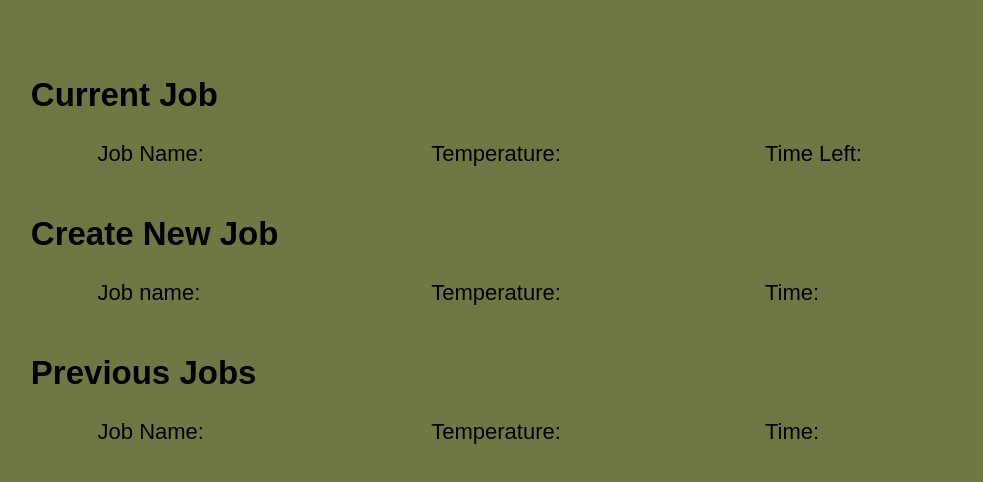
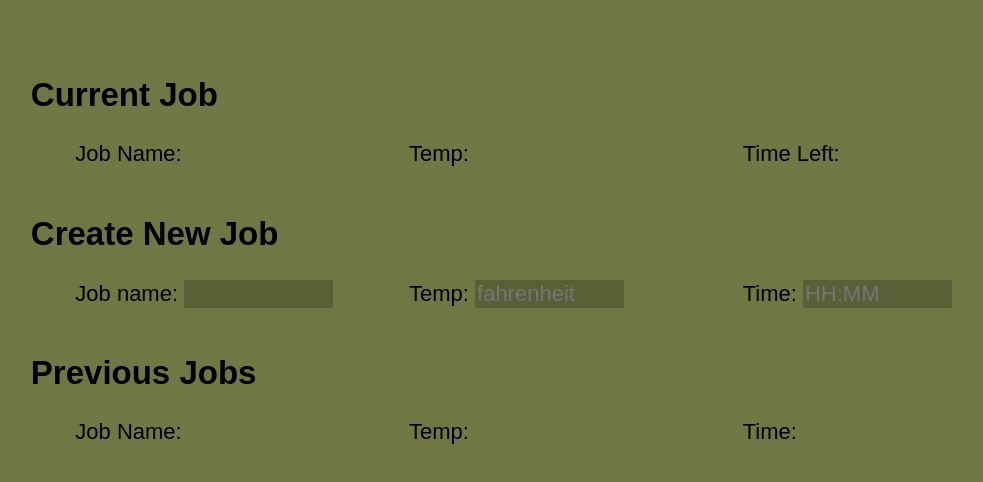
Before and after one commit to chillbuilds/hot-box, a website: page index.html in a window 1280 px wide. Shown: the whole page, without its empty margins (53-1036 px from the left). Drawn offline with Linux system fonts and the light colour scheme.

```diff
--- a/front-end/style.css
+++ b/front-end/style.css
@@ -1,6 +1,13 @@
 body {
     background:#717744;
     font-family: Arial, Helvetica, sans-serif;
+}
+
+input {
+    background: rgba(0, 0, 0, 0.2);
+    border: none;
+    font-size: 22px;
+    width: 50%;
 }
 
 #cont {
@@ -10,22 +17,22 @@
 .status {
     position: relative;
     float: left;
-    width: 24%;
-    margin-left: 6%;
+    width: 26%;
+    margin-left: 4%;
 }
 
 .new {
     position: relative;
     float: left;
-    width: 24%;
-    margin-left: 6%;
+    width: 26%;
+    margin-left: 4%;
 }
 
 .prev {
     position: relative;
     float: left;
-    width: 24%;
-    margin-left: 6%;
+    width: 26%;
+    margin-left: 4%;
 }
 
 .chunk {
--- a/index.html
+++ b/index.html
@@ -11,21 +11,21 @@
     <div id="status" class="chunk">
         <h2>Current Job</h2>
         <div id="nameStat" class="status">Job Name:</div>
-        <div id="tempStat" class="status">Temperature:</div>
+        <div id="tempStat" class="status">Temp:</div>
         <div id="timeStat" class="status">Time Left:</div>
     </div>
     <br>
     <div id="create" class="chunk">
         <h2>Create New Job</h2>
-        <div id="nameNew" class="new">Job name: </div>
-        <div id="tempNew" class="new">Temperature: </div>
-        <div id="timeNew" class="new">Time: </div>
+        <div id="nameNew" class="new">Job name: <input id="nameInput"></div>
+        <div id="tempNew" class="new">Temp: <input id="tempInput" placeholder="fahrenheit"></div>
+        <div id="timeNew" class="new">Time: <input id="timeInput" placeholder="HH:MM"></div>
     </div>
     <br>
     <div id="previous" class="chunk">
         <h2>Previous Jobs</h2>
         <div id="namePrev" class="prev">Job Name: </div>
-        <div id="tempPrev" class="prev">Temperature: </div>
+        <div id="tempPrev" class="prev">Temp: </div>
         <div id="timePrev" class="prev">Time: </div>
     </div>
 </div>
--- /dev/null
+++ b/to-do.txt
@@ -0,0 +1,5 @@
+send job to toaster oven
+
+store job on toaster oven
+
+populate all jobs stored on toster oven on connect
```
Also changed, not shown: front-end/assets/images/icons/check.png (added), front-end/assets/images/icons/x.png (added).
